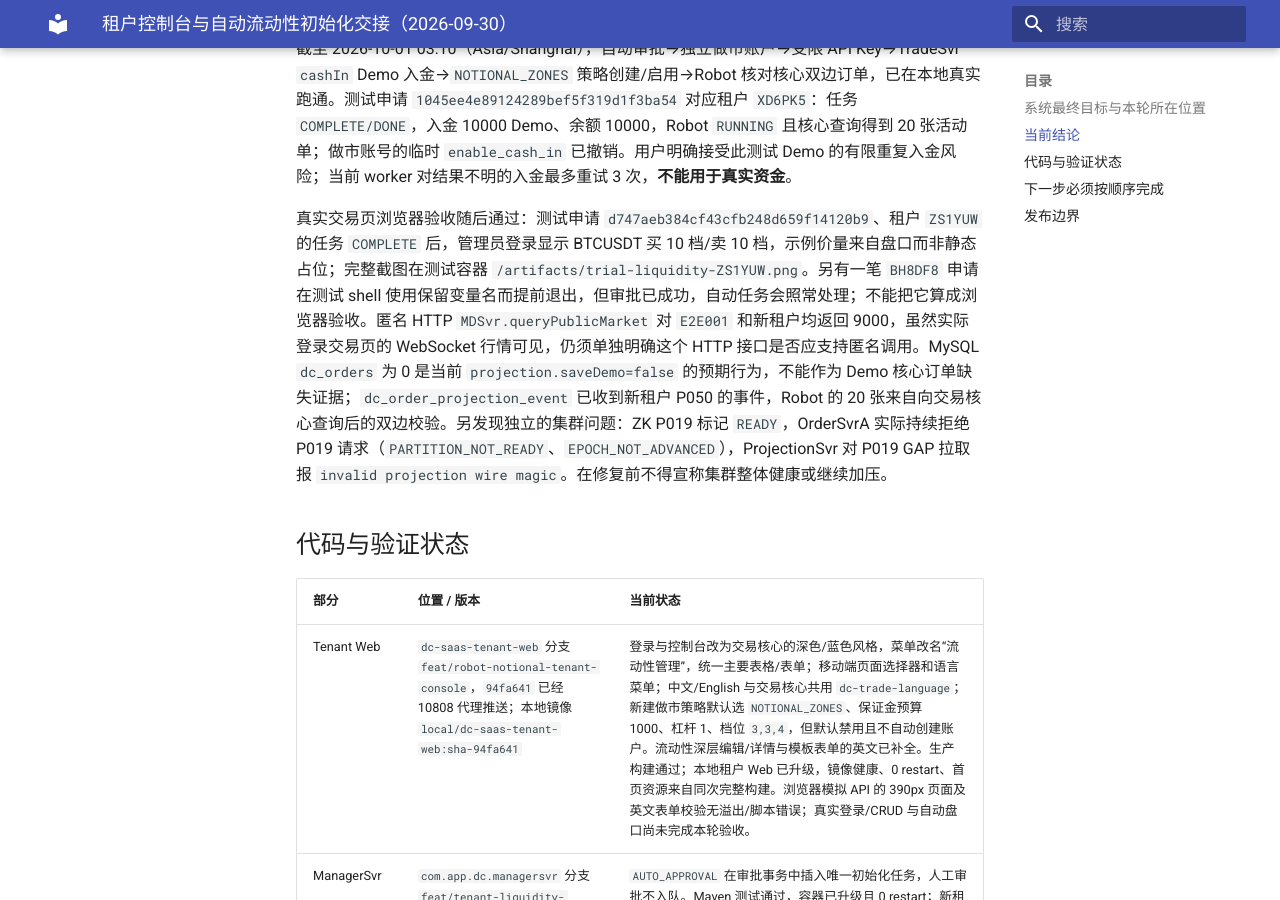
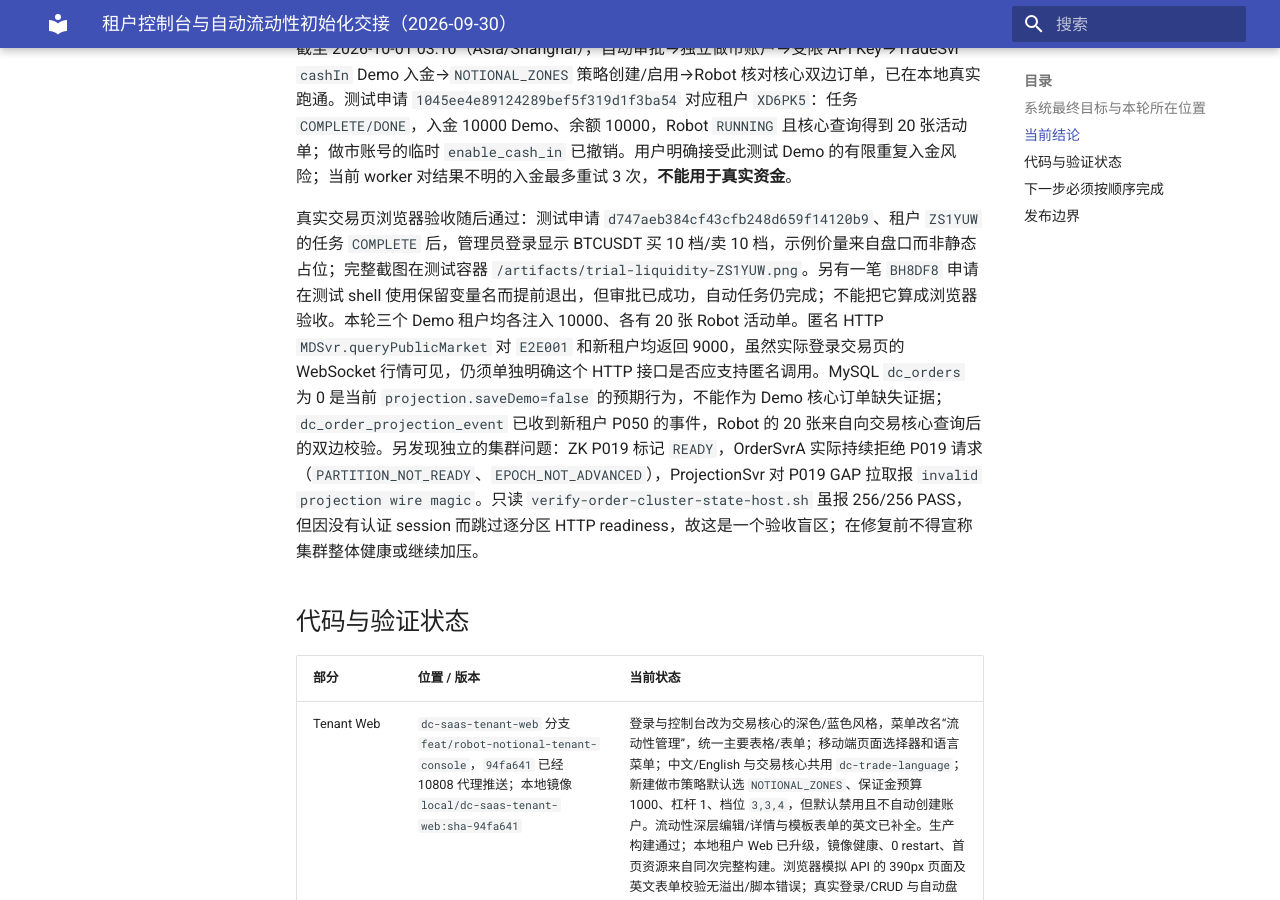
Before and after one commit to bliplink/dc-quant-deploy, an MkDocs documentation site: the page built from docs/TENANT_LIQUIDITY_HANDOFF_20260930.zh-CN.md, in a window 1280 px wide and 900 px high, scrolled down 1122 px. Built offline with MkDocs 1.6.1 and Material for MkDocs 9.7.7, drawn with Linux system fonts in a browser that asks for light colours.

Commit message:
docs(deploy): flag order readiness verifier blind spot

```diff
--- a/docs/TENANT_LIQUIDITY_HANDOFF_20260930.zh-CN.md
+++ b/docs/TENANT_LIQUIDITY_HANDOFF_20260930.zh-CN.md
@@ -15,7 +15,7 @@
 
 截至 2026-10-01 03:10（Asia/Shanghai），自动审批→独立做市账户→受限 API Key→TradeSvr `cashIn` Demo 入金→`NOTIONAL_ZONES` 策略创建/启用→Robot 核对核心双边订单，已在本地真实跑通。测试申请 `1045ee4e89124289bef5f319d1f3ba54` 对应租户 `XD6PK5`：任务 `COMPLETE/DONE`，入金 10000 Demo、余额 10000，Robot `RUNNING` 且核心查询得到 20 张活动单；做市账号的临时 `enable_cash_in` 已撤销。用户明确接受此测试 Demo 的有限重复入金风险；当前 worker 对结果不明的入金最多重试 3 次，**不能用于真实资金**。
 
-真实交易页浏览器验收随后通过：测试申请 `d747aeb384cf43cfb248d659f14120b9`、租户 `ZS1YUW` 的任务 `COMPLETE` 后，管理员登录显示 BTCUSDT 买 10 档/卖 10 档，示例价量来自盘口而非静态占位；完整截图在测试容器 `/artifacts/trial-liquidity-ZS1YUW.png`。另有一笔 `BH8DF8` 申请在测试 shell 使用保留变量名而提前退出，但审批已成功，自动任务会照常处理；不能把它算成浏览器验收。匿名 HTTP `MDSvr.queryPublicMarket` 对 `E2E001` 和新租户均返回 9000，虽然实际登录交易页的 WebSocket 行情可见，仍须单独明确这个 HTTP 接口是否应支持匿名调用。MySQL `dc_orders` 为 0 是当前 `projection.saveDemo=false` 的预期行为，不能作为 Demo 核心订单缺失证据；`dc_order_projection_event` 已收到新租户 P050 的事件，Robot 的 20 张来自向交易核心查询后的双边校验。另发现独立的集群问题：ZK P019 标记 `READY`，OrderSvrA 实际持续拒绝 P019 请求（`PARTITION_NOT_READY`、`EPOCH_NOT_ADVANCED`），ProjectionSvr 对 P019 GAP 拉取报 `invalid projection wire magic`。在修复前不得宣称集群整体健康或继续加压。
+真实交易页浏览器验收随后通过：测试申请 `d747aeb384cf43cfb248d659f14120b9`、租户 `ZS1YUW` 的任务 `COMPLETE` 后，管理员登录显示 BTCUSDT 买 10 档/卖 10 档，示例价量来自盘口而非静态占位；完整截图在测试容器 `/artifacts/trial-liquidity-ZS1YUW.png`。另有一笔 `BH8DF8` 申请在测试 shell 使用保留变量名而提前退出，但审批已成功，自动任务仍完成；不能把它算成浏览器验收。本轮三个 Demo 租户均各注入 10000、各有 20 张 Robot 活动单。匿名 HTTP `MDSvr.queryPublicMarket` 对 `E2E001` 和新租户均返回 9000，虽然实际登录交易页的 WebSocket 行情可见，仍须单独明确这个 HTTP 接口是否应支持匿名调用。MySQL `dc_orders` 为 0 是当前 `projection.saveDemo=false` 的预期行为，不能作为 Demo 核心订单缺失证据；`dc_order_projection_event` 已收到新租户 P050 的事件，Robot 的 20 张来自向交易核心查询后的双边校验。另发现独立的集群问题：ZK P019 标记 `READY`，OrderSvrA 实际持续拒绝 P019 请求（`PARTITION_NOT_READY`、`EPOCH_NOT_ADVANCED`），ProjectionSvr 对 P019 GAP 拉取报 `invalid projection wire magic`。只读 `verify-order-cluster-state-host.sh` 虽报 256/256 PASS，但因没有认证 session 而跳过逐分区 HTTP readiness，故这是一个验收盲区；在修复前不得宣称集群整体健康或继续加压。
 
 ## 代码与验证状态
 
```
